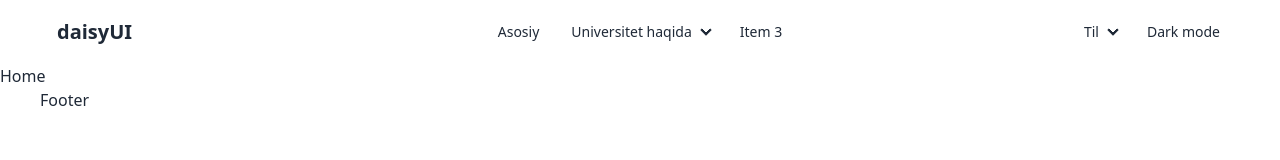
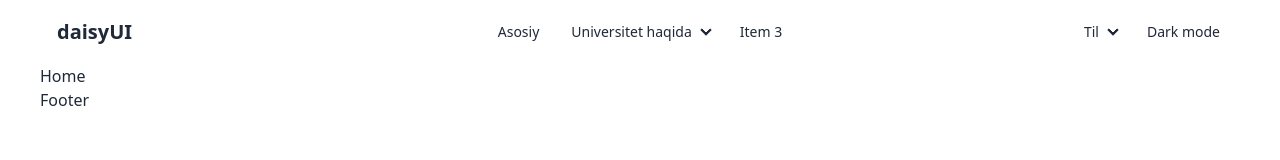
Before and after one commit to Abdusalom05/CAMU-UZ, a React (Vite) app: page / in a window 1280 px wide. Shown: the top 160 px of the page. Built offline with nearby package versions, Linux system fonts and the light colour scheme.

Commit message:
Create Home page

```diff
--- a/src/App.jsx
+++ b/src/App.jsx
@@ -77,7 +77,9 @@ function App() {
   return (
     <>
       <Header />
-      <RouterProvider router={routes} />
+      <div className="container-css">
+        <RouterProvider router={routes} />
+      </div>
       <Footer />
     </>
   );
```
